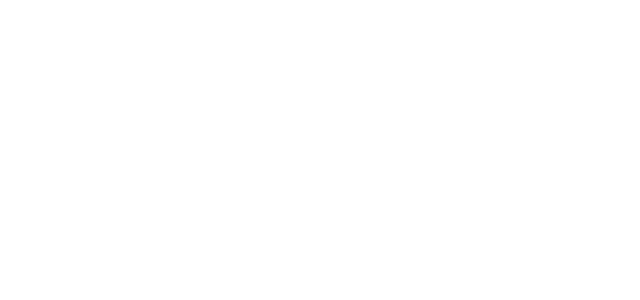
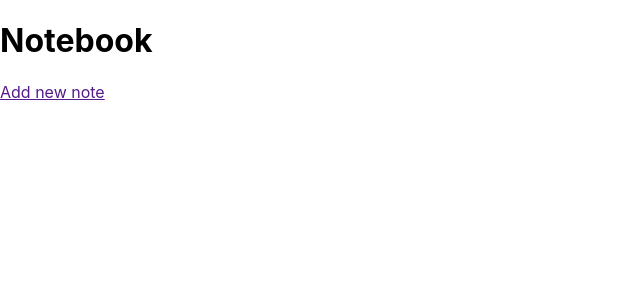
Before and after one commit to LizaHavrylenko/tasks, a React (Create React App) app in the folder notebook-app/: page / in a window 1280 px wide. Shown: the top 300 px of the page, without its empty margins (0-640 px from the left). Built offline with nearby package versions, Linux system fonts and the light colour scheme.

Commit message:
Add MainPage with NotesList

```diff
--- a/notebook-app/package.json
+++ b/notebook-app/package.json
@@ -7,6 +7,7 @@
     "react": "^16.8.6",
     "react-dom": "^16.8.6",
     "react-redux": "^7.1.0",
+    "react-router-dom": "^5.0.1",
     "react-scripts": "3.0.1",
     "redux": "^4.0.4"
   },
--- a/notebook-app/src/App.js
+++ b/notebook-app/src/App.js
@@ -1,11 +1,14 @@
 import React from 'react';
+import { BrowserRouter as Router, Route, Switch } from 'react-router-dom';
 
-function App() {
-  return (
-    <div className="App">
-      <header className="App-header"></header>
-    </div>
-  );
-}
+import MainPage from './containers/MainPage';
+
+const App = () => (
+  <Router>
+    <Switch>
+      <Route exact path="/" component={MainPage} />
+    </Switch>
+  </Router>
+);
 
 export default App;
--- /dev/null
+++ b/notebook-app/src/components/NotesList.js
@@ -0,0 +1,29 @@
+import React from 'react';
+import PropTypes from 'prop-types';
+import { Link } from 'react-router-dom';
+
+const NotesList = ({ notes }) => (
+  <ul>
+    {notes.map(note => {
+      const { id, title } = note;
+
+      return (
+        <Link to={`/notes/${id}`} key={id.toString()} className="linkToNote">
+          <li>{title}</li>
+        </Link>
+      );
+    })}
+  </ul>
+);
+
+NotesList.propTypes = {
+  posts: PropTypes.arrayOf(
+    PropTypes.shape({
+      id: PropTypes.number.isRequired,
+      title: PropTypes.string.isRequired,
+      text: PropTypes.string.isRequired,
+    }),
+  ),
+};
+
+export default NotesList;
--- /dev/null
+++ b/notebook-app/src/containers/MainPage.js
@@ -0,0 +1,30 @@
+import React, { Fragment } from 'react';
+import { connect } from 'react-redux';
+import PropTypes from 'prop-types';
+import { Link } from 'react-router-dom';
+
+import NotesList from '../components/NotesList';
+
+const MainPage = ({ notes }) => (
+  <Fragment>
+    <h1>Notebook</h1>
+    {notes && notes.length > 0 && <NotesList notes={notes} />}
+    <Link>Add new note</Link>
+  </Fragment>
+);
+
+const mapStateToProps = state => ({
+  notes: Object.values(state.notesByHash),
+});
+
+MainPage.propTypes = {
+  notes: PropTypes.arrayOf(
+    PropTypes.shape({
+      id: PropTypes.number.isRequired,
+      title: PropTypes.string.isRequired,
+      text: PropTypes.string.isRequired,
+    }),
+  ),
+};
+
+export default connect(mapStateToProps)(MainPage);
```
Also changed, not shown: 1 other file (tests, documents, lock files or other folders).
